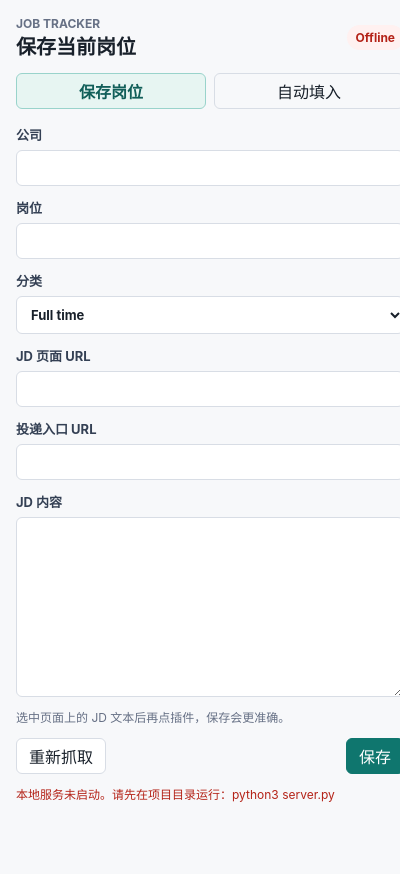
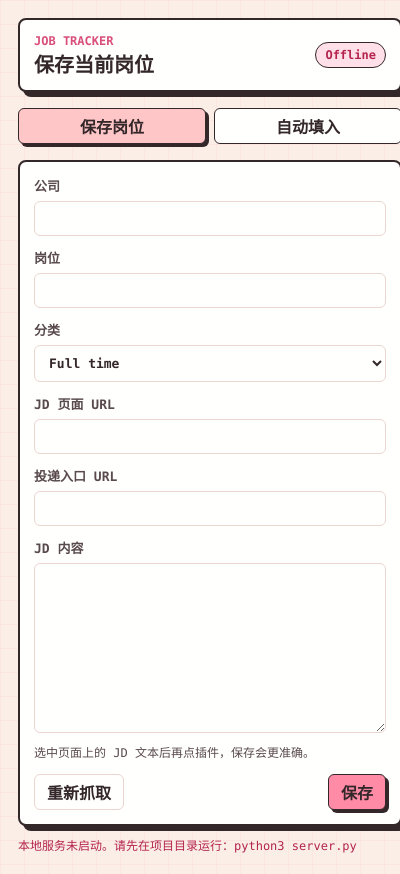
Before and after one commit to learnerrayyy/find-a-job-without-excel-recruitment-tracker-, a browser extension: page extension/popup.html in a window 400 px wide. Before the commit the page ends 844 px from the top, so only its background shows below. Drawn offline with Linux system fonts and the light colour scheme; no server answers.

Commit message:
applyed the css style（the web one) to the popup page

```diff
--- a/extension/popup.css
+++ b/extension/popup.css
@@ -1,14 +1,18 @@
 :root {
-  --bg: #f7f8fa;
-  --panel: #ffffff;
-  --text: #18202a;
-  --muted: #667085;
-  --line: #d8dde5;
-  --accent: #0f766e;
-  --accent-dark: #115e59;
-  --danger: #b42318;
+  color-scheme: light;
+  --bg: #faeee7;
+  --panel: #fffffe;
+  --panel-tinted: #fff7f2;
+  --text: #33272a;
+  --muted: #594a4e;
+  --line: #ead6cf;
+  --accent: #ff8ba7;
+  --accent-dark: #d94f79;
+  --accent-soft: #ffc6c7;
+  --danger: #b4234d;
   --ok: #067647;
-  font-family: Inter, ui-sans-serif, system-ui, -apple-system, BlinkMacSystemFont, "Segoe UI", sans-serif;
+  --radius: 8px;
+  font-family: "SF Mono", "Cascadia Code", "Roboto Mono", Menlo, Consolas, monospace;
 }
 
 * {
@@ -18,12 +22,16 @@
 body {
   width: 420px;
   margin: 0;
-  background: var(--bg);
+  background:
+    linear-gradient(90deg, rgb(255 198 199 / 22%) 1px, transparent 1px),
+    linear-gradient(rgb(255 198 199 / 22%) 1px, transparent 1px),
+    var(--bg);
+  background-size: 24px 24px;
   color: var(--text);
 }
 
 main {
-  padding: 16px;
+  padding: 18px;
 }
 
 header,
@@ -34,6 +42,14 @@ footer {
   gap: 12px;
 }
 
+header {
+  border: 2px solid #33272a;
+  border-radius: var(--radius);
+  background: var(--panel);
+  box-shadow: 5px 5px 0 #33272a;
+  padding: 14px;
+}
+
 h1,
 p {
   margin: 0;
@@ -41,20 +57,22 @@ p {
 
 h1 {
   font-size: 20px;
-  line-height: 1.2;
+  line-height: 1.1;
 }
 
 .eyebrow {
-  margin-bottom: 4px;
-  color: var(--muted);
+  margin-bottom: 6px;
+  color: var(--accent-dark);
   font-size: 12px;
   font-weight: 700;
+  letter-spacing: 0;
   text-transform: uppercase;
 }
 
 .status {
   border-radius: 999px;
-  background: #eef2f6;
+  border: 1px solid #33272a;
+  background: var(--panel-tinted);
   color: var(--muted);
   padding: 5px 9px;
   font-size: 12px;
@@ -62,12 +80,12 @@ h1 {
 }
 
 .status.ok {
-  background: #ecfdf3;
-  color: var(--ok);
+  background: var(--success, #c3f0ca);
+  color: #33272a;
 }
 
 .status.error {
-  background: #fff1f0;
+  background: #ffe0e8;
   color: var(--danger);
 }
 
@@ -84,9 +102,9 @@ form {
 label {
   display: grid;
   gap: 6px;
-  color: #344054;
+  color: var(--muted);
   font-size: 13px;
-  font-weight: 650;
+  font-weight: 750;
 }
 
 input,
@@ -105,19 +123,29 @@ textarea {
   resize: vertical;
 }
 
+input:focus,
+textarea:focus,
+select:focus {
+  border-color: var(--accent);
+  outline: 3px solid rgb(255 139 167 / 28%);
+}
+
 button {
   min-height: 36px;
   border: 1px solid var(--line);
   border-radius: 6px;
-  background: white;
+  background: var(--panel);
   color: var(--text);
   padding: 0 12px;
   font: inherit;
+  font-weight: 700;
   cursor: pointer;
+  transition: border-color 140ms ease, background 140ms ease, box-shadow 140ms ease, transform 140ms ease;
 }
 
 button:hover {
-  border-color: #b8c0cc;
+  border-color: var(--accent);
+  transform: translateY(-1px);
 }
 
 button:disabled {
@@ -126,13 +154,17 @@ button:disabled {
 }
 
 .primary {
-  border-color: var(--accent);
+  border-color: #33272a;
   background: var(--accent);
-  color: white;
+  color: #33272a;
+  box-shadow: 3px 3px 0 #33272a;
 }
 
 .primary:hover {
   background: var(--accent-dark);
+  color: #33272a;
+  box-shadow: 2px 2px 0 #33272a;
+  transform: translate(1px, 1px);
 }
 
 .hint,
@@ -158,18 +190,29 @@ button:disabled {
   display: grid;
   grid-template-columns: 1fr 1fr;
   gap: 8px;
-  margin-top: 14px;
+  margin-top: 16px;
 }
 
 .tab {
-  background: transparent;
+  border-color: #33272a;
+  background: var(--panel);
 }
 
 .tab.active {
-  border-color: #99d3cb;
-  background: #e7f5f2;
-  color: var(--accent-dark);
+  border-color: #33272a;
+  background: var(--accent-soft);
+  color: #33272a;
+  box-shadow: 3px 3px 0 #33272a;
   font-weight: 750;
+}
+
+#captureForm,
+.autofill-panel {
+  border: 2px solid #33272a;
+  border-radius: var(--radius);
+  background: var(--panel);
+  box-shadow: 5px 5px 0 #33272a;
+  padding: 14px;
 }
 
 .autofill-panel {
@@ -200,9 +243,9 @@ button:disabled {
   gap: 6px;
   width: 100%;
   min-height: 0;
-  border: 1px solid var(--line);
+  border: 1px solid #33272a;
   border-radius: 6px;
-  background: var(--panel);
+  background: var(--panel-tinted);
   padding: 10px;
   text-align: left;
 }
@@ -217,8 +260,9 @@ button:disabled {
 }
 
 .profile-option.active {
-  border-color: #99d3cb;
-  background: #e7f5f2;
+  border-color: #33272a;
+  background: var(--accent-soft);
+  box-shadow: 3px 3px 0 #33272a;
 }
 
 .profile-option strong {
@@ -234,7 +278,7 @@ button:disabled {
 }
 
 .profile-file-link {
-  color: var(--accent-dark);
+  color: var(--danger);
   font-size: 12px;
   font-weight: 750;
   text-decoration: none;
```
